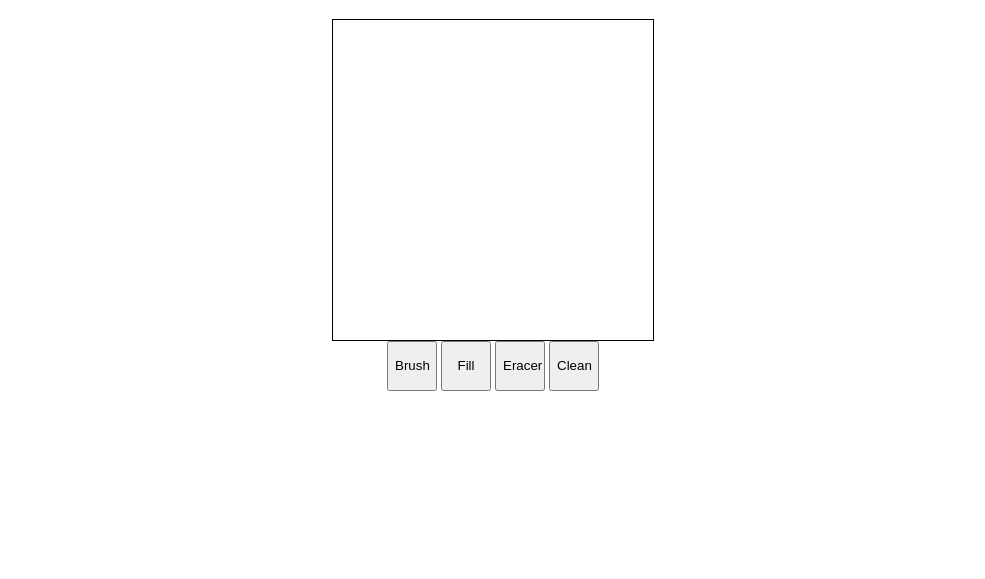
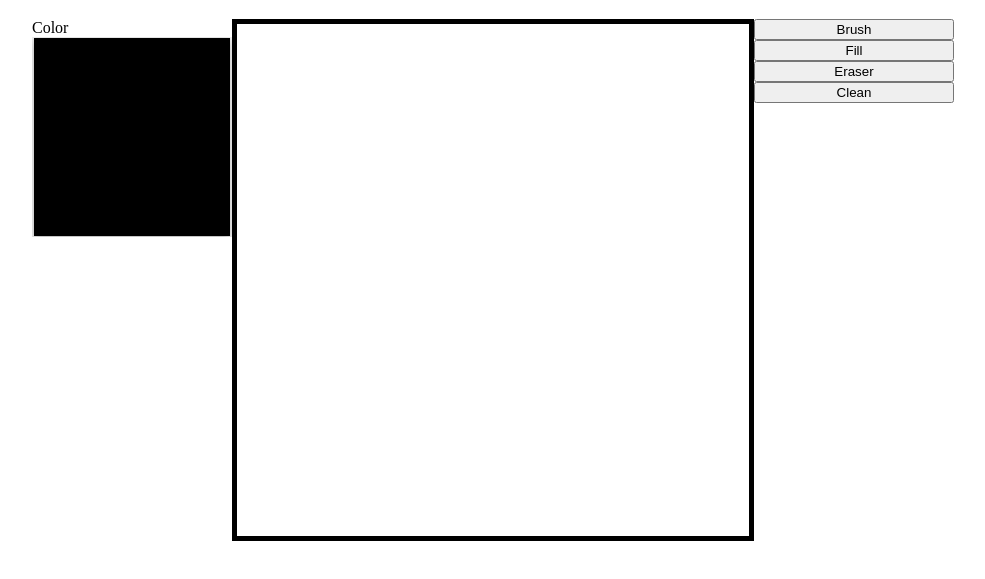
Before and after one commit to WheatSeeds/Etch-a-Sketch, a plain HTML site: page index.html in a window 1280 px wide. Shown: the part 61-640 px from the top of the page, without its empty margins (147-1132 px from the left). Drawn offline with Linux system fonts and the light colour scheme.

Commit message:
Version 0.0.3 / Added color selection

```diff
--- a/easScript.js
+++ b/easScript.js
@@ -1,4 +1,6 @@
 const grid = document.querySelector('#grid');
+
+const sizeArray = [8,16,32,64,128]
 
 let defautColor = '#000000';
 let eraserC = '#FFFFFF'
@@ -8,27 +10,23 @@ const brush = document.querySelector('#brush');
 const eraser = document.querySelector('#eraser');
 const fill = document.querySelector('#fill');
 const clean = document.querySelector('#clean');
+const colorSelection = document.querySelector('#colorSelection');
+
 
 brush.onclick = () => color = defautColor;
 eraser.onclick = () => color = eraserC;
 fill.onclick = () => fillGrid();
 clean.onclick = () => clearGrid();
+colorSelection.oninput = (e) => changeColor(e.target.value);
 
+function changeColor(value){
+    color = value;
+}
 
 let keyTracker = false;
 document.onmousedown = () => keyTracker = true;
 document.onmouseup = () => keyTracker = false;
-for (let i = 0; i < 256; i++) {
-    const grid_content = document.createElement('div');
-    grid_content.classList.add('content');
-    grid_content.setAttribute('id','content')
-    grid_content.onmouseover = () => {
-        if (keyTracker === true) {
-            grid_content.style.backgroundColor = color;
-        }
-    }
-    grid.append(grid_content);
-}
+
 
 function clearGrid() {
     document.querySelectorAll('#content').forEach(function(e){
@@ -37,6 +35,20 @@ function clearGrid() {
 }
 function fillGrid() {
     document.querySelectorAll('#content').forEach(function(e){
-        e.style.background = defautColor;
+        e.style.background = color;
     })
 }
+
+for (let i = 0; i < 256; i++) {
+    const grid_content = document.createElement('div');
+    grid_content.classList.add('content');
+    grid_content.setAttribute('id', 'content')
+    grid_content.style.width = `32px`;
+    grid_content.style.height = `32px`;
+    grid_content.onmouseover = () => {
+        if (keyTracker === true) {
+            grid_content.style.backgroundColor = color;
+        }
+    }
+    grid.append(grid_content);
+}
--- a/index.html
+++ b/index.html
@@ -7,13 +7,19 @@
 </head>
 <body>
     <h1 id="title">Etch-a-Sketch</h1>
-    <div id="grid"></div>
-    <div id="menu">
-        <button id="brush">Brush</button>
-        <button id="fill">Fill</button>
-        <button id="eraser">Eracer</button>
-        <button id="clean">Clean</button>
-    </div>
+    <main>
+        <div id="leftMenu">
+            <label for="colorSelection">Color</label>
+            <input type="color" id="colorSelection" value="black"/>
+        </div>
+        <div id="grid"></div>
+        <div id="rightMenu">
+            <button id="brush">Brush</button>
+            <button id="fill">Fill</button>
+            <button id="eraser">Eraser</button>
+            <button id="clean">Clean</button>
+        </div>
+    </main>
     <script src="easScript.js"></script>
 </body>
 </html>
--- a/style.css
+++ b/style.css
@@ -6,17 +6,38 @@ body{
     align-items: center;
 }
 .content{
-    height: 20px;
-    width: 20px;
     background: white;
 }
 #grid{
-    border: 1px solid black;
-    width: 320px;
+    border: 5px solid black;
+    width: 512px;
     display: flex;
     flex-wrap: wrap;
 }
-#menu button{
-    width: 50px;
-    height: 50px;
+#rightMenu{
+    width: 200px;
 }
+#leftMenu, #rightMenu{
+    display: flex;
+    flex-direction: column;
+}
+main{
+    display: flex;
+}
+
+input[type='color'] {
+    -webkit-appearance: none;
+    width: 200px;
+    height: 200px;
+    border: none;
+}
+
+input[type='color']::-webkit-color-swatch-wrapper {
+    padding: 0;
+}
+
+input[type='color']::-webkit-color-swatch {
+    border: none;
+
+    box-shadow: rgba(0, 0, 0, 0.24) 0px 3px 8px;
+}
```
